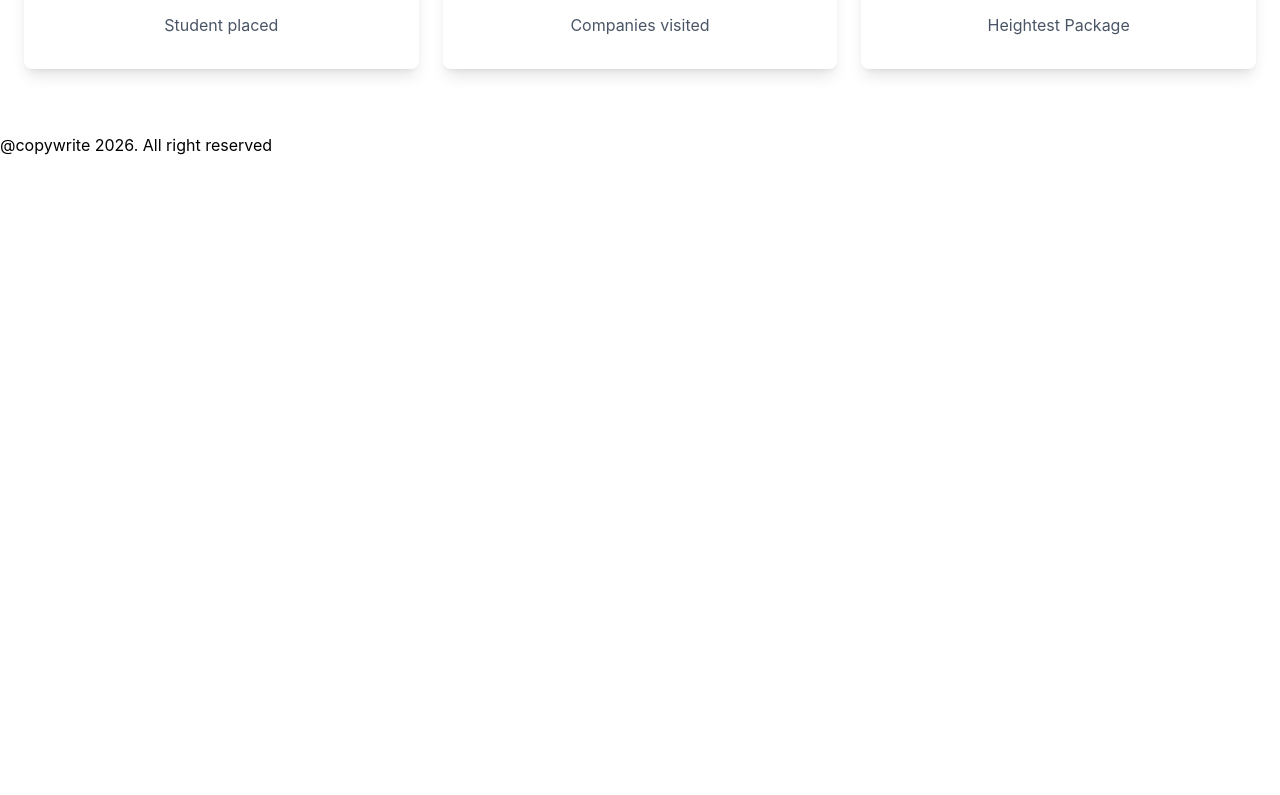
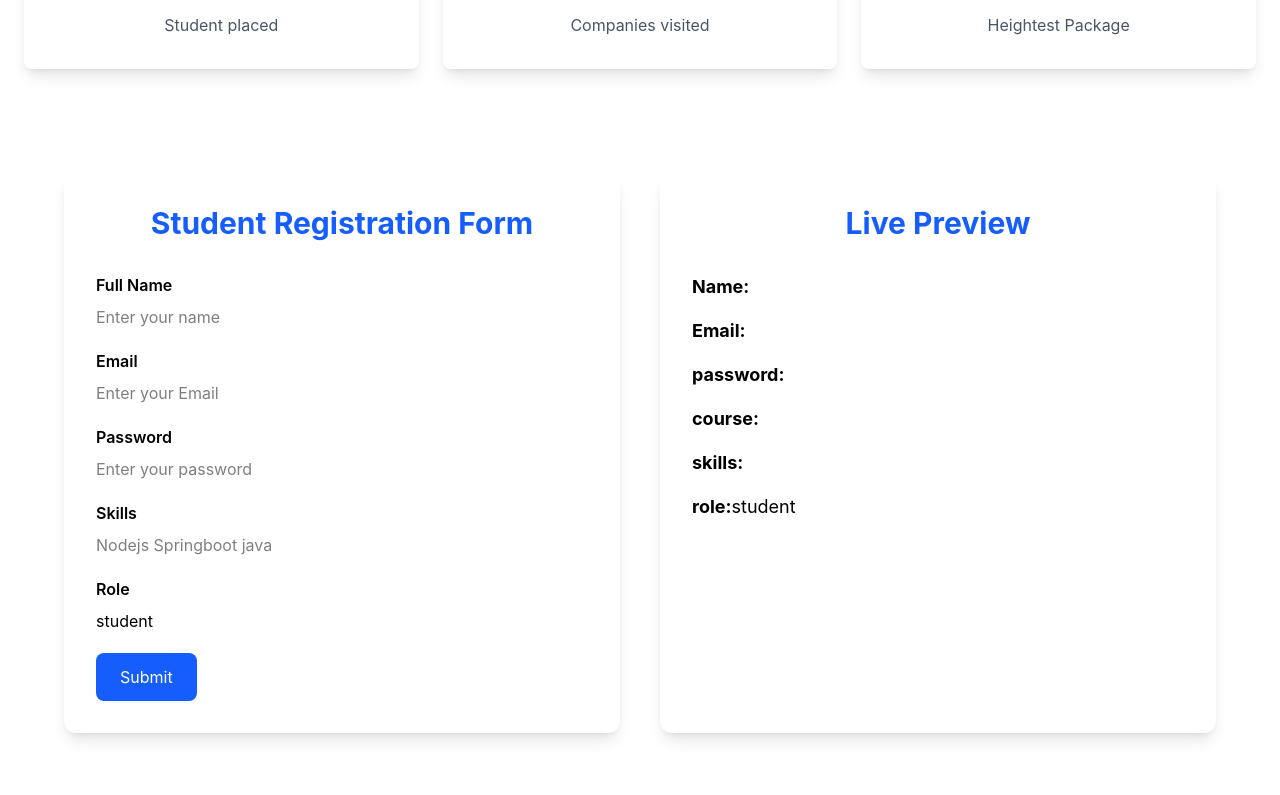
Before and after one commit to Amitkm997/STP_java_full_stack, a React (Vite) app in the folder placement_management_System/: page / in a window 1280 px wide. Shown: the part 625-1420 px from the top of the page. Before the commit the page ends 800 px from the top, so only its background shows below. Built offline with nearby package versions, Linux system fonts and the light colour scheme.

Commit message:
Registration form Completed

```diff
--- a/placement_management_System/src/App.jsx
+++ b/placement_management_System/src/App.jsx
@@ -2,15 +2,11 @@ import Footer from "./pages/Footer"
 import Home from "./pages/Home"
 import Navbar from "./pages/Navbar"
 import Student from "./Student"
-import Count from "./Count"
-import Form from "./Form"
 function App() {
   return (
     <>
        <Navbar/>
        <Home/>
-       {/* <Count/> */}
-       {/* <Form/> */}
        <Footer/>
     </>
   )
--- a/placement_management_System/src/Count.jsx
+++ /dev/null
@@ -1,17 +0,0 @@
-import React, { useState } from 'react'
-
-const Count = () => {
-    // [initial state value,setup function]=useState(initial value)
-    const[count,setCount]=useState(0);
-    console.log(count);
-  return (
-    <>
-       <h1>Count:{count}</h1>
-       <button onClick={()=>setCount(count+1)}>Increament</button>
-       <button onClick={()=>setCount(count-1)}>Decrement</button>
-       <button onClick={()=>setCount(0)}>Reset</button>
-    </>
-  )
-}
-
-export default Count
--- a/placement_management_System/src/Form.jsx
+++ /dev/null
@@ -1,24 +0,0 @@
-import React, { useState } from 'react'
-
-export default function Form() {
-    const[name,setName]=useState("");
-    const[email,setEmail]=useState("");
-    console.log(name)
-  return (
-    <>
-       <label htmlFor="">Name</label>
-       <input type="text"
-       value={name}
-       onChange={(e)=>setName(e.target.value)}/>
-
-       <label htmlFor="">Email</label>
-       <input type="email"
-       value={email}
-       onChange={(e)=>setEmail(e.target.value)}/>
-
-       <h2>Live preview</h2>
-       <p>Name:{name}</p>
-       <p>Email:{email}</p>
-    </>
-  )
-}
--- a/placement_management_System/src/pages/Home.jsx
+++ b/placement_management_System/src/pages/Home.jsx
@@ -1,7 +1,7 @@
 import React from 'react'
 import CompanyCard from './CompanyCard'
 import Company from './components/Company'
-
+import Register from './components/Register'
 export default function Home() {
    return(
     <>
@@ -36,6 +36,8 @@ export default function Home() {
       </div>
     </section>
 
+    <Register/>
+
       {/* <Company/> */}
     </>
    )
--- /dev/null
+++ b/placement_management_System/src/pages/components/Register.jsx
@@ -0,0 +1,98 @@
+
+
+
+
+
+
+
+import React, { useState } from 'react'
+
+export default function Register() {
+
+    const[formData,setFormData]=useState({
+        name:"",
+        email:"",
+        password:"",
+        course:"",
+        skills:"",
+        role:"student"
+    })
+    console.log(formData);
+
+    const handleChange=(e)=>{
+       setFormData({
+        ...formData,
+        [e.target.name]:e.target.value,
+       })
+    }
+
+  return (
+    <>
+      <div className='min-h-screen bg-gay-100 py-10 px-5 '>
+        <div className='max-w-6xl mx-auto grid md:grid-cols-2 gap-10 '>
+            {/* Registration Form  */}
+            <div className='bg-white shadow-lg rounded-xl p-8'>
+                <h1 className='text-3xl font-bold text-center text-blue-600 mb-8'>Student Registration Form</h1>
+                <form className='space-y-5'>
+                    <label className='block mb-2 font-semibold'>Full Name</label>
+                    <input type="text"
+                    placeholder='Enter your name'
+                    value={formData.name}
+                    name="name"
+                    onChange={handleChange}
+                    className='w-full' border rounded-lg p-3 focus:ring-2 focus:ring-blue-200 outline-none
+                    />
+                    <label className='block mb-2 font-semibold'>Email</label>
+                    <input type="email"
+                    placeholder='Enter your Email'
+                    name='email'
+                    value={formData.email}
+                    onChange={handleChange}
+                    className='w-full' border rounded-lg p-3 focus:ring-2 focus:ring-blue-200 outline-none
+                    />
+                    <label className='block mb-2 font-semibold'>Password</label>
+                    <input type="password"
+                    placeholder='Enter your password'
+                    name='password'
+                    value={formData.password}
+                    onChange={handleChange}
+                    className='w-full' border rounded-lg p-3 focus:ring-2 focus:ring-blue-200 outline-none
+                    />
+                    <label className='block mb-2 font-semibold'>Skills</label>
+                    <input type="text"
+                    placeholder='Nodejs Springboot java'
+                    name='skills'
+                    value={formData.skills}
+                    onChange={handleChange}
+                    className='w-full' border rounded-lg p-3 focus:ring-2 focus:ring-blue-200 outline-none
+                    />
+                    <label className='block mb-2 font-semibold'>Role</label>
+                    <input type="text"
+                    // placeholder='E'
+                    value={formData.role}
+                    onChange={handleChange}
+                    className='w-full' border rounded-lg p-3 focus:ring-2 focus:ring-blue-200 outline-none
+                    />
+                    <button type='submit'
+                    className='bg-blue-600 text-white px-6 py-3 rounded-lg hover:bg-blue-700'>Submit</button>
+                </form>
+
+            </div>
+            {/* Live Preview  */}
+            <div className='bg-white shadow-lg rounded-xl p-8'>
+               <h2 className='text-3xl font-bold text-center text-blue-600 mb-8'>Live Preview</h2>
+               <div className='space-y-4 text-lg' >
+               <p><strong>Name:</strong>{formData.name}</p>
+               <p><strong>Email:</strong>{formData.email}</p>
+               <p><strong>password:</strong>{formData.password}</p>
+               <p><strong>course:</strong>{formData.course}</p>
+               <p><strong>skills:</strong>{formData.skills}</p>
+               <p><strong>role:</strong>{formData.role}</p>
+               </div>
+            </div>
+        </div>
+
+      </div>
+    </>
+  )
+}
```
